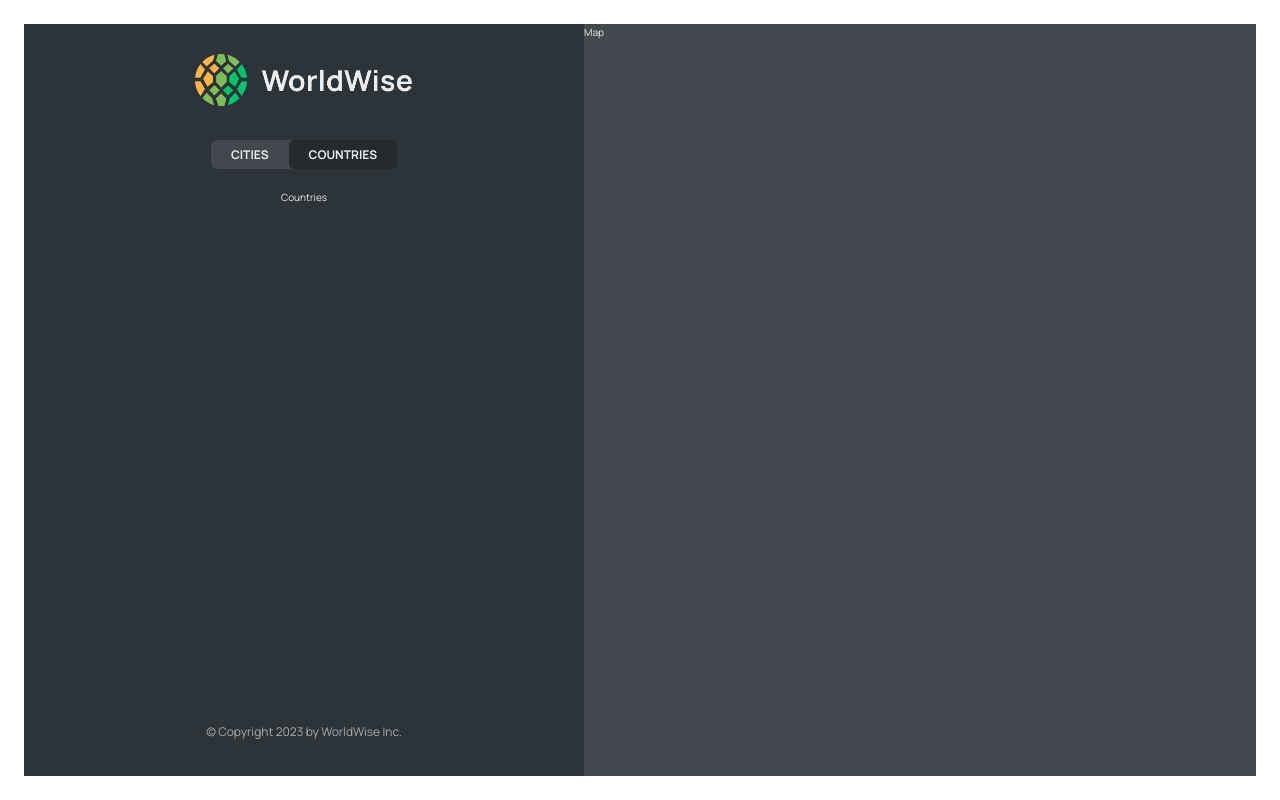
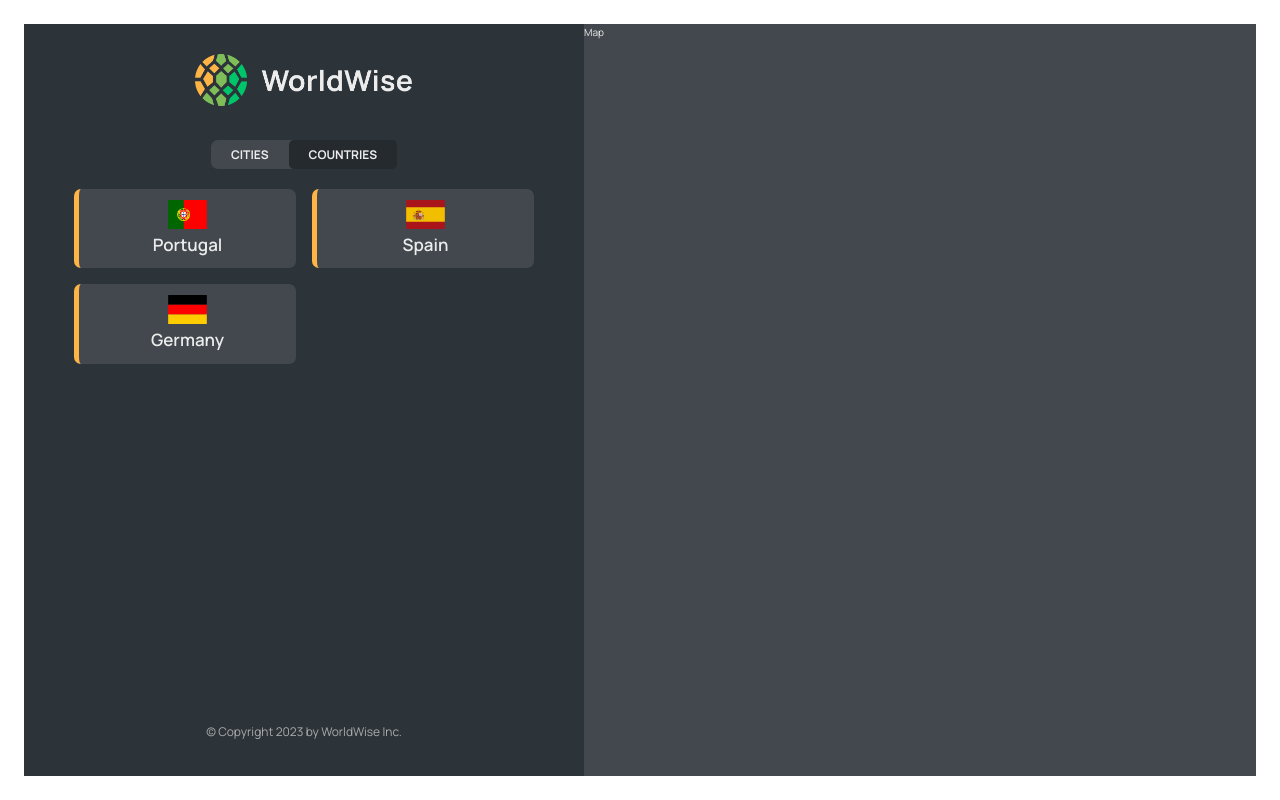
Before and after one commit to lashadeiso/Vite-React-worldWise, a React (Vite) app: page /app/countries in a window 1280 px wide. Built offline with nearby package versions, Linux system fonts and the light colour scheme; data requests are answered from the project's data file.

Commit message:
create country list

```diff
--- a/src/App.jsx
+++ b/src/App.jsx
@@ -1,4 +1,5 @@
 import { BrowserRouter, Routes, Route } from "react-router-dom";
+import { useState, useEffect } from "react";
 import Homepage from "./pages/Homepage";
 import Product from "./pages/Product";
 import Pricing from "./pages/Pricing";
@@ -6,7 +7,7 @@
 import AppLayout from "./pages/AppLayout";
 import NotFound from "./pages/NotFound";
 import CityList from "./components/CityList";
-import { useState, useEffect } from "react";
+import CountryList from "./components/CountryList";
 
 const BASE_URL = "http://localhost:8000";
 
@@ -47,7 +48,10 @@
               path="cities"
               element={<CityList cities={cities} isLoading={isLoading} />}
             />
-            <Route path="countries" element={<p>Countries</p>} />
+            <Route
+              path="countries"
+              element={<CountryList cities={cities} isLoading={isLoading} />}
+            />
             <Route path="form" element={<p>Form</p>} />
           </Route>
           <Route path="*" element={<NotFound />} />
--- a/src/components/CityItem.jsx
+++ b/src/components/CityItem.jsx
@@ -1,11 +1,20 @@
 import PropTypes from "prop-types";
 import styles from "./CityItem.module.css";
+
+const formatDate = (date) =>
+  new Intl.DateTimeFormat("en", {
+    day: "numeric",
+    month: "long",
+    year: "numeric",
+  }).format(new Date(date));
 
 function CityItem({ city }) {
   return (
     <li className={styles.cityItem}>
       <span className={`${styles.emoji} fi fi-${city.emoji}`}> </span>
       <span className={styles.name}>{city.cityName}</span>
+      <time className={styles.date}>({formatDate(city.date)})</time>
+      <button className={styles.deleteBtn}>&times;</button>
     </li>
   );
 }
--- a/src/components/CityList.jsx
+++ b/src/components/CityList.jsx
@@ -1,11 +1,17 @@
 import Spinner from "./Spinner";
 import CityItem from "./CityItem";
 import PropTypes from "prop-types";
-
+import Message from "./Message";
 import styles from "./CityList.module.css";
 
 function CityList({ cities, isLoading }) {
   if (isLoading) return <Spinner />;
+  if (!cities.length)
+    return (
+      <Message
+        message={"Add your first city by cliking on a city on the map"}
+      />
+    );
   return (
     <ul className={styles.cityList}>
       {cities.map((item) => (
--- a/src/components/CountryItem.jsx
+++ b/src/components/CountryItem.jsx
@@ -1,12 +1,17 @@
 import styles from "./CountryItem.module.css";
+import PropTypes from "prop-types";
 
 function CountryItem({ country }) {
   return (
     <li className={styles.countryItem}>
-      <span>{country.emoji}</span>
+      <span className={`${styles.emoji} fi fi-${country.emoji}`}> </span>
       <span>{country.country}</span>
     </li>
   );
 }
 
+CountryItem.propTypes = {
+  country: PropTypes.object,
+};
+
 export default CountryItem;
--- /dev/null
+++ b/src/components/CountryList.jsx
@@ -0,0 +1,38 @@
+import Spinner from "./Spinner";
+import CountryItem from "./CountryItem";
+import PropTypes from "prop-types";
+import Message from "./Message";
+import styles from "./CountryList.module.css";
+
+function CountryList({ cities, isLoading }) {
+  if (isLoading) return <Spinner />;
+  if (!cities.length)
+    return (
+      <Message
+        message={"Add your first city by cliking on a city on the map"}
+      />
+    );
+
+  const countries = cities.reduce((arr, city) => {
+    if (!arr.map((item) => item.country).includes(city.country))
+      return [
+        ...arr,
+        { country: city.country, emoji: city.emoji, id: city.id },
+      ];
+    else return arr;
+  }, []);
+
+  return (
+    <ul className={styles.countryList}>
+      {countries.map((item) => (
+        <CountryItem country={item} key={item.id} />
+      ))}
+    </ul>
+  );
+}
+
+CountryList.propTypes = {
+  cities: PropTypes.array,
+  isLoading: PropTypes.bool,
+};
+export default CountryList;
--- a/src/components/CountryList.module.css
+++ b/src/components/CountryList.module.css
@@ -2,7 +2,7 @@
   width: 100%;
   height: 65vh;
   list-style: none;
-  overflow-y: scroll;
+
   overflow-x: hidden;
 
   display: grid;
--- a/src/components/Message.jsx
+++ b/src/components/Message.jsx
@@ -1,4 +1,5 @@
 import styles from "./Message.module.css";
+import PropTypes from "prop-types";
 
 function Message({ message }) {
   return (
@@ -8,4 +9,8 @@
   );
 }
 
+Message.propTypes = {
+  message: PropTypes.string,
+};
+
 export default Message;
```
